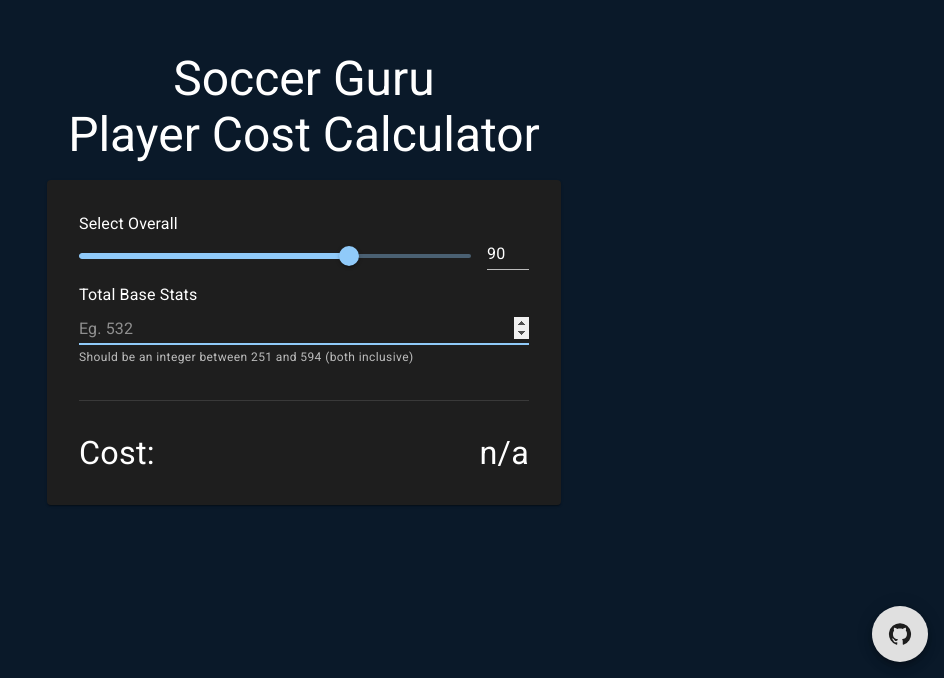
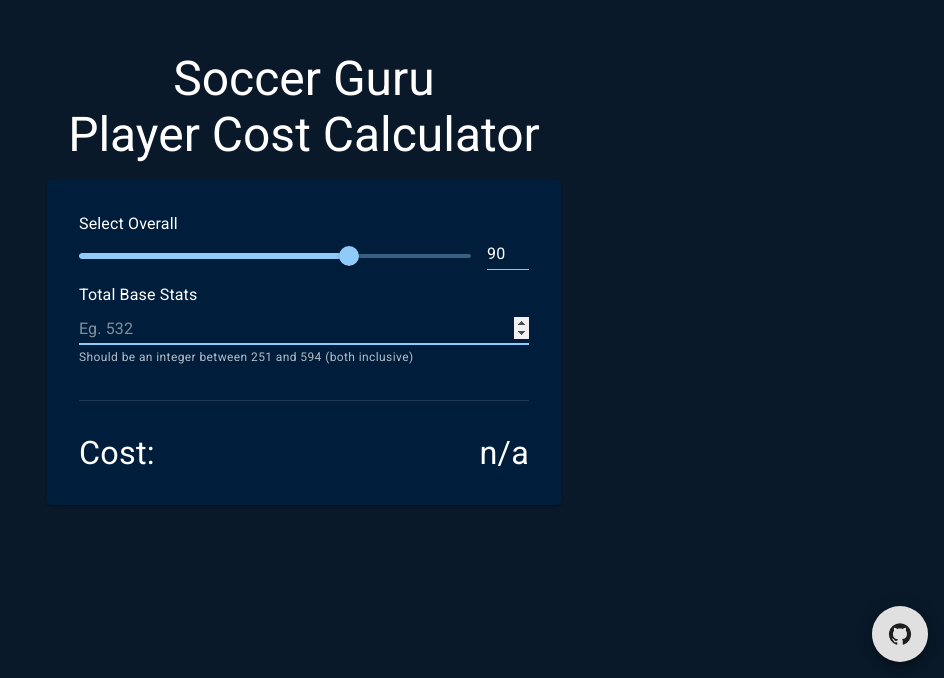
Before and after one commit to rubek-joshi/sg-cost-calculator, a React (Create React App) app: page / in a window 1280 px wide. Shown: the part 122-800 px from the top of the page, without its empty margins (336-1280 px from the left). Built offline with nearby package versions, Linux system fonts and the light colour scheme.

Commit message:
Changed card color for better visibility

```diff
--- a/src/App.tsx
+++ b/src/App.tsx
@@ -108,7 +108,15 @@ function App() {
             Player Cost Calculator
           </Typography>
 
-          <Paper sx={{ p: 4, margin: "auto", maxWidth: 450, flexShrink: 1 }}>
+          <Paper
+            sx={{
+              p: 4,
+              margin: "auto",
+              maxWidth: 450,
+              flexShrink: 1,
+              background: "#001e3c",
+            }}
+          >
             <Grid container sx={{ pb: 1 }}>
               <Grid item xs={12}>
                 <Box alignItems="flex-start">
@@ -126,6 +134,7 @@ function App() {
                         aria-labelledby="input-slider"
                         min={70}
                         max={99}
+                        sx={{color: "#90caf9"}}
                       />
                     </Grid>
 
```
